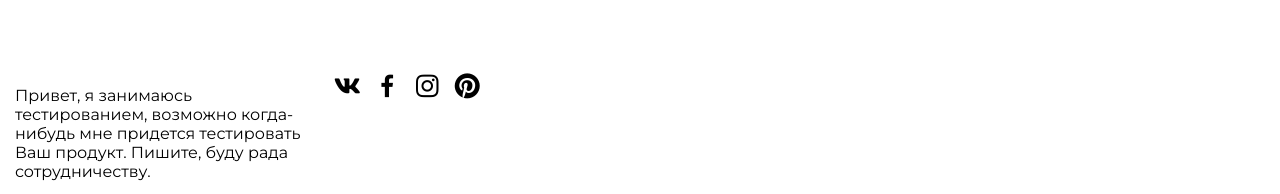
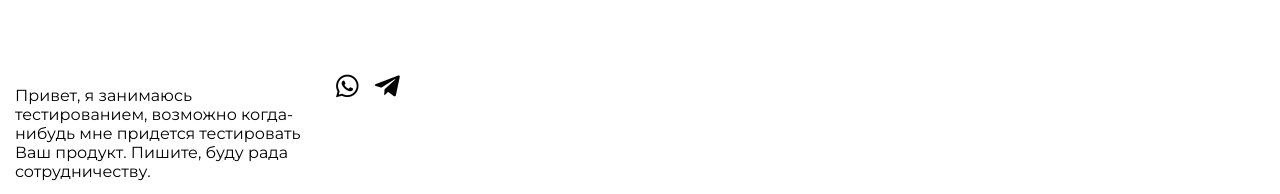
Before and after one commit to raushanTuralieva-qa/CV, a plain HTML site: page index.html in a window 1280 px wide. Shown: the part 809-1003 px from the top of the page. Drawn offline with nearby package versions, Linux system fonts and the light colour scheme.

Commit message:
Add files via upload

```diff
--- a/index.html
+++ b/index.html
@@ -36,10 +36,10 @@
           Привет, я занимаюсь тестированием, возможно когда-нибудь мне придется тестировать Ваш продукт. Пишите, буду рада сотрудничеству.
         </p>
         <div class="hero__links">
-          <a class="hero__link" href="#" target="_blank"><i class='bx bxl-vk'></i></a>
-          <a class="hero__link" href="#"><i class='bx bxl-facebook'></i></a>
-          <a class="hero__link" href="#"><i class='bx bxl-instagram'></i></a>
-          <a class="hero__link" href="#"><i class='bx bxl-pinterest'></i></a>
+          <a class="hero__link" href="https://wa.me/79272523595?text="><i class='bx bxl-whatsapp'></i></a>
+          <a class="hero__link" href="https://t.me/+79272523595"><i class='bx bxl-telegram'></i></a>
+
+
         </div>
 
 
```
